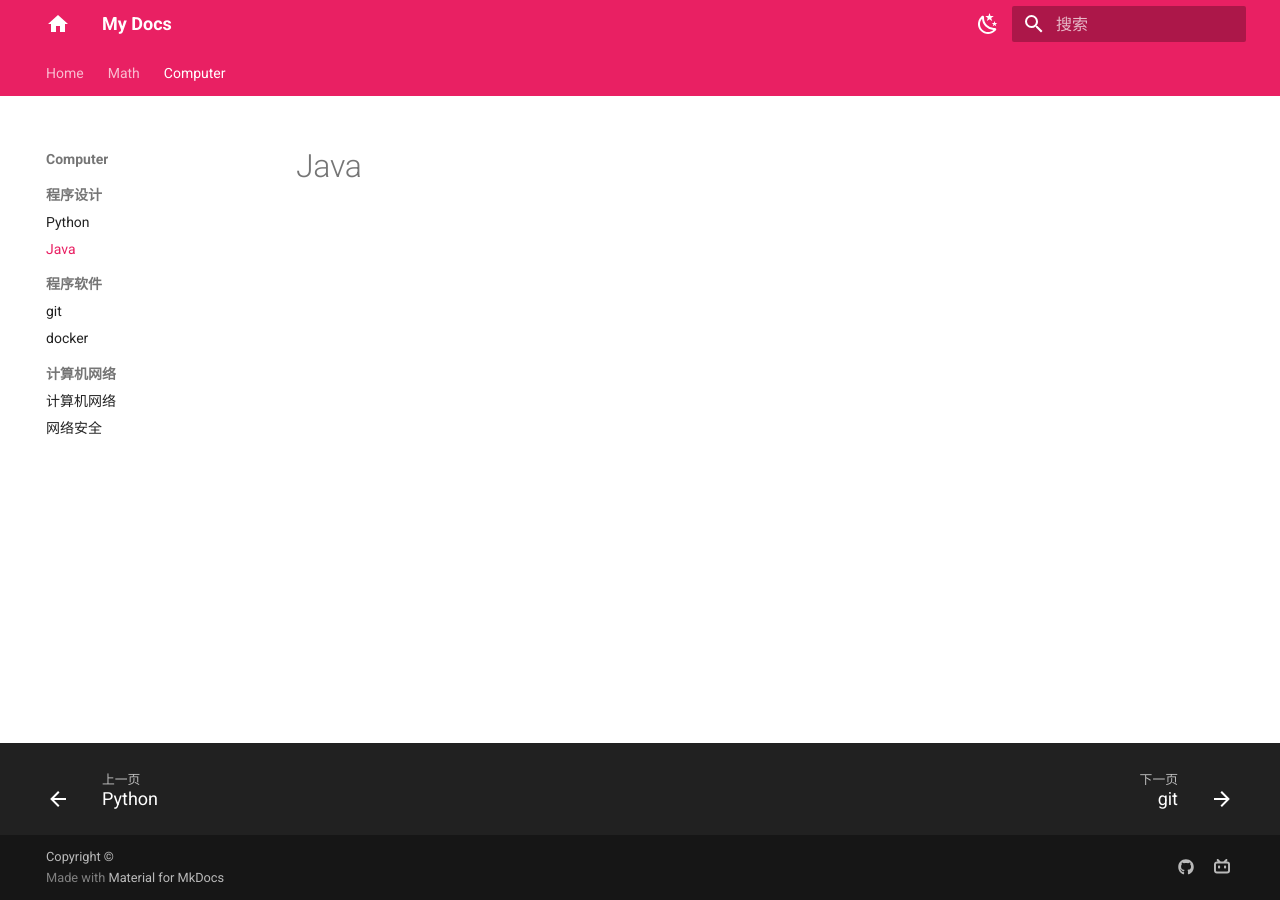
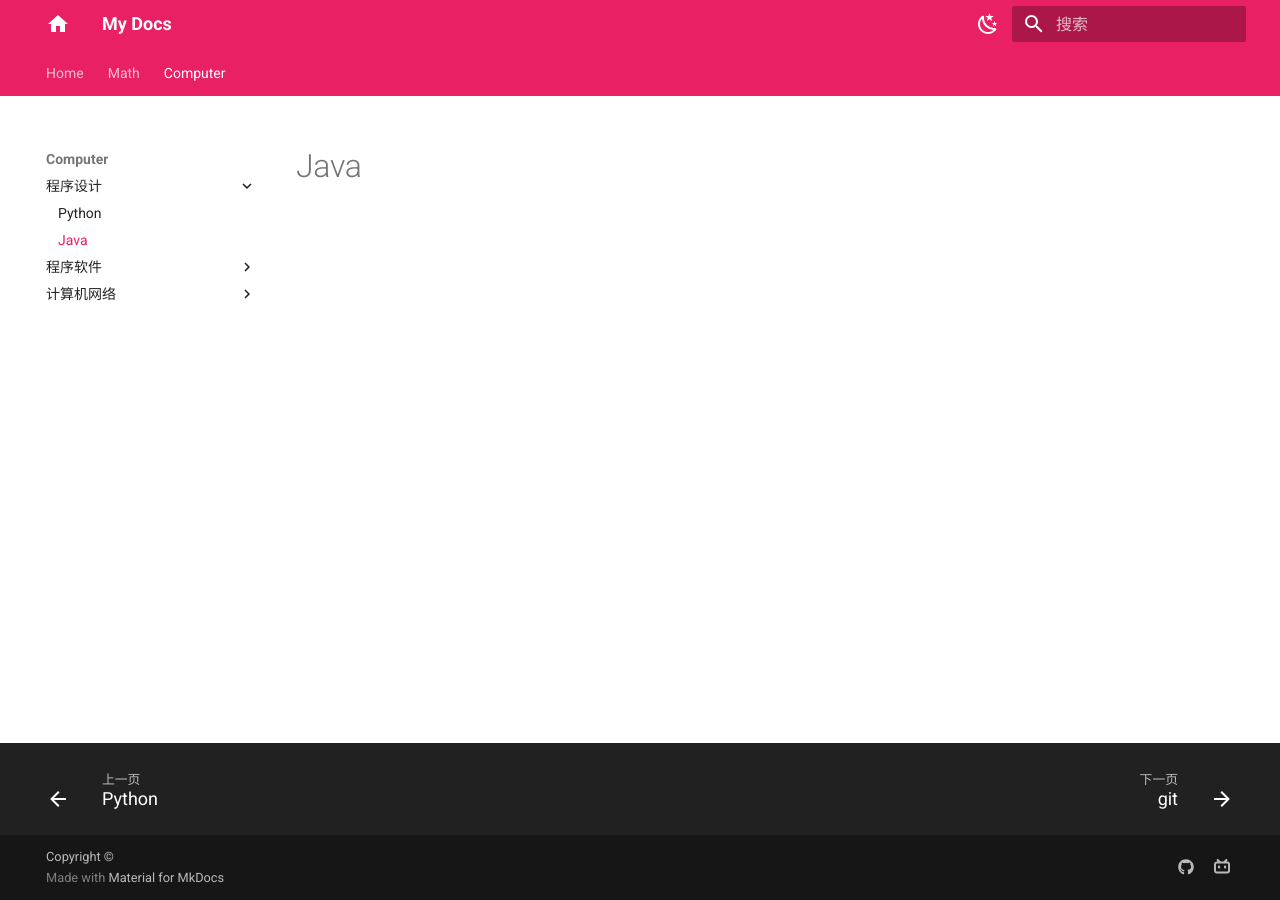
Before and after one commit to zyssnh/KnowledgeLwiki, an MkDocs documentation site: the page built from docs/Computer/程序设计/Java.md, in a window 1280 px wide. Built offline with MkDocs 1.6.1 and Material for MkDocs 9.7.7, drawn with Linux system fonts in a browser that asks for light colours.

Commit message:
2025-5-5

```diff
--- a/mkdocs.yml
+++ b/mkdocs.yml
@@ -48,7 +48,7 @@ theme:
         - navigation.instant # 现在页面不会跳转,而是类似单页应用,搜索和各种跳转都是在当前页面完成,对美观有很大帮助
         - navigation.tabs # 页面上方的标签页
         - navigation.tracking # 页面滚动时，导航栏高亮当前页面
-        - navigation.sections # 使导航栏分块
+      #   - navigation.sections # 使导航栏分块
         - navigation.expand # 默认展开导航
         - navigation.prune # 只渲染当前页面的导航
         - toc.follow # 滚动的时候侧边栏自动跟随
```
